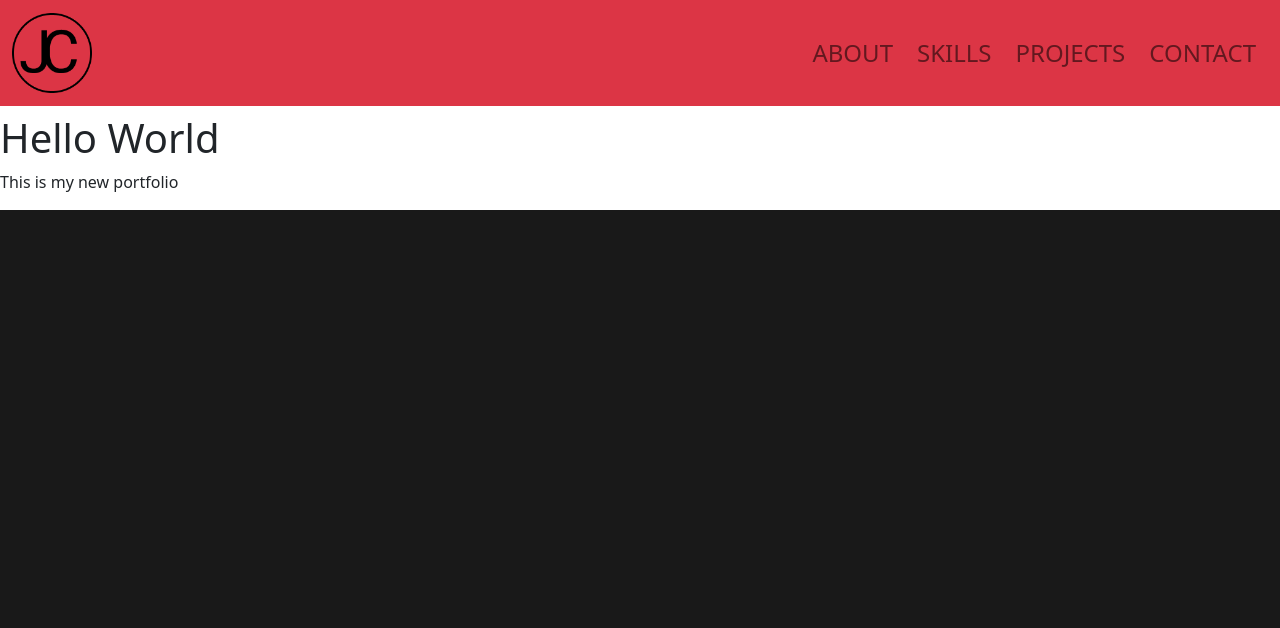
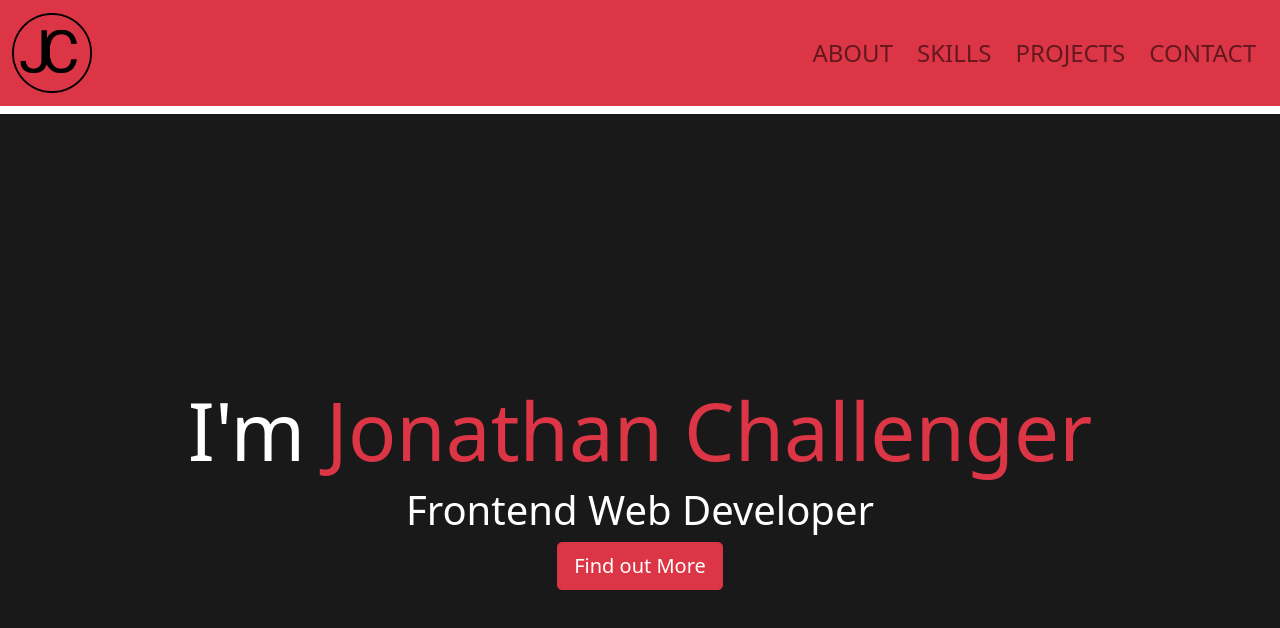
Before and after one commit to Jonathan-Challenger/Portfolio_React, a React (Create React App) app in the folder portfolio/: page / in a window 1280 px wide. Shown: the top 628 px of the page. Built offline with nearby package versions, Linux system fonts and the light colour scheme.

Commit message:
add landing to app

```diff
--- a/portfolio/src/App.js
+++ b/portfolio/src/App.js
@@ -1,13 +1,13 @@
 import "./App.css";
 import "bootstrap/dist/css/bootstrap.min.css";
 import AppNav from "./components/AppNav";
+import Landing from "./components/Landing";
 
 const App = () => {
   return (
     <div className='App'>
       <AppNav />
-      <h1>Hello World</h1>
-      <p>This is my new portfolio</p>
+      <Landing />
     </div>
   );
 };
```
